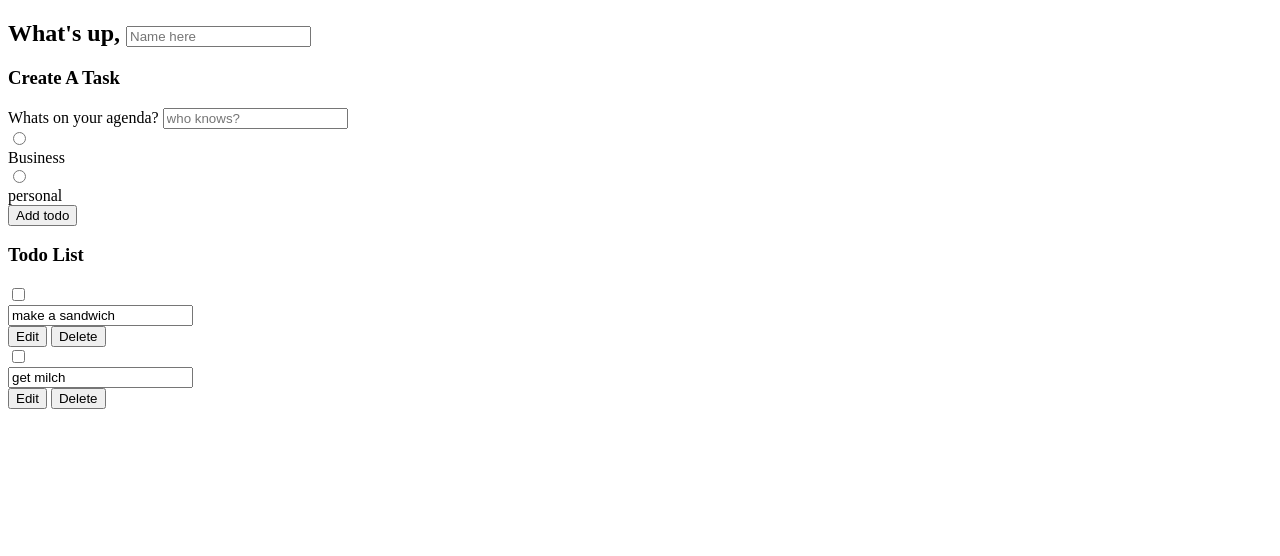
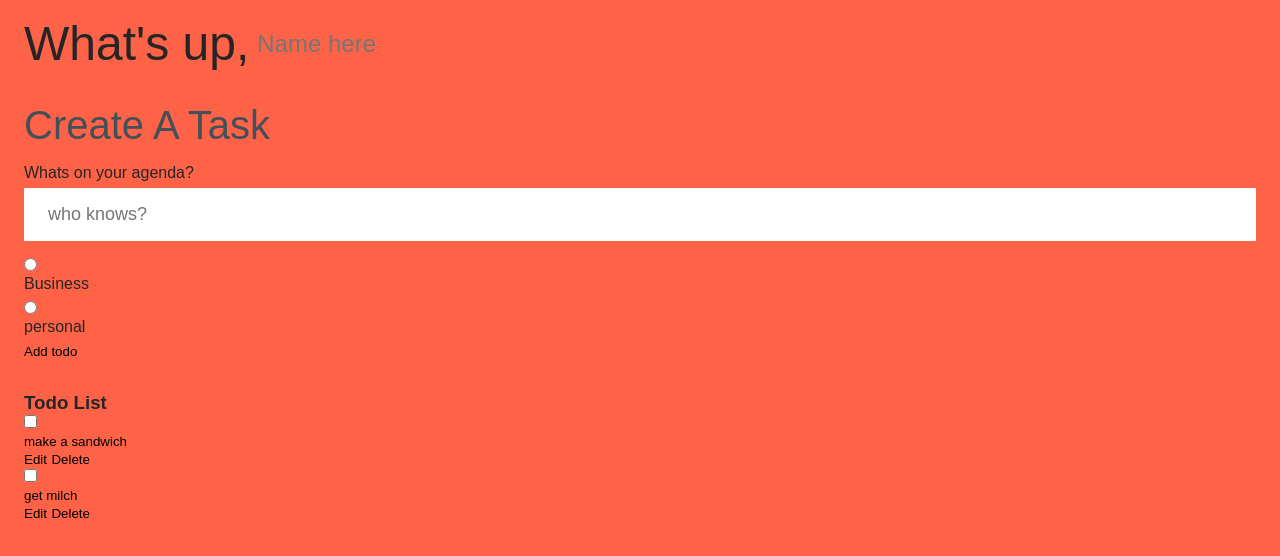
Before and after one commit to FabianUlises/js-projects-todolist-06, a plain HTML site: page index.html in a window 1280 px wide. Drawn offline with Linux system fonts and the light colour scheme.

Commit message:
Working on css styling

```diff
--- /dev/null
+++ b/Untitled-1.css
@@ -0,0 +1,27 @@
+
+/* main.css | http://127.0.0.1:8080/main.css */
+
+body {
+  /* 9: ; */
+  /* grid-template-rows: 304px 537px; */
+  height: 100vh;
+  grid-template-columns: 1fr minmax(250px, 500px) minmax(250px, 500px) 1fr;
+  \39: ;
+  grid-template-rows: 1fr 1fr;
+}
+
+/* Element | http://127.0.0.1:8080/?content=&category=personal */
+
+.app {
+  background: rebeccapurple;
+  grid: ;
+  grid-column: 2/4;
+}
+
+/* Element | http://127.0.0.1:8080/?content=&category=personal */
+
+.greeting {
+  /* margin: 0 auto; */
+  /* display: flex; */
+  align-self: center;
+}
--- a/index.html
+++ b/index.html
@@ -14,15 +14,15 @@
         <!-- Start of greeting section -->
         <section class="greeting">
             <!-- Greeting title -->
-            <h2 class="title">
+            <h1 class="page-title">
                 What's up, <input type="text" id="userName" placeholder="Name here">
-            </h2>
+            </h1>
         </section>
         <!-- End of greeting section -->
         <!-- Start of create todo section -->
         <section class="create-todo">
             <!-- Todo section title -->
-            <h3>Create A Task</h3>
+            <h3 class="title">Create A Task</h3>
             <!-- Start of new todo form -->
             <form id="new-todo-form">
                 <!-- Form group -->
--- a/main.css
+++ b/main.css
@@ -0,0 +1,63 @@
+:root {
+    --background-clr: #ff6347;
+    --font-drk-clr: #435058;
+    --font-ligt-clr:#E7D8C9;
+
+
+}
+*,
+*::before,
+*::after {
+    margin: 0;
+    padding: 0;
+    box-sizing: border-box;
+    font-family: sans-serif;
+}
+body {
+    background-color: tomato;
+    color: rgb(37, 37, 37);
+    padding: 1rem 0;
+}
+input:not([type='radio']):not([type='checkbox']), button {
+    appearance: none;
+    -webkit-appearance: none;
+    border: none;
+    outline: none;
+    background: none;
+    cursor: initial;
+}
+section {
+    margin-bottom: 2rem;
+    padding: 0 1.5rem;
+}
+.page-title {
+    font-size: 3rem;
+    font-weight: lighter;
+    display: flex;
+}
+.page-title input {
+    flex: 1 1 0%;
+    margin-left: 0.5rem;
+    min-width: 0;
+    font-size: 1.5rem;
+}
+.title{
+    color: var(--font-drk-clr);
+    font-size: 2.5rem;
+    font-weight: lighter;
+    margin-bottom: 1rem;
+}
+#new-todo-form label {
+    display: block;
+    margin-bottom: .4rem;
+
+}
+#new-todo-form input[type='text'] {
+    display: block;
+    width: 100%;
+    padding: 1rem 1.5rem;
+    font-size: 1.125rem;
+    background-color: white;
+    box-shadow: darkgreen;
+    margin-bottom: 1rem;
+}
```
